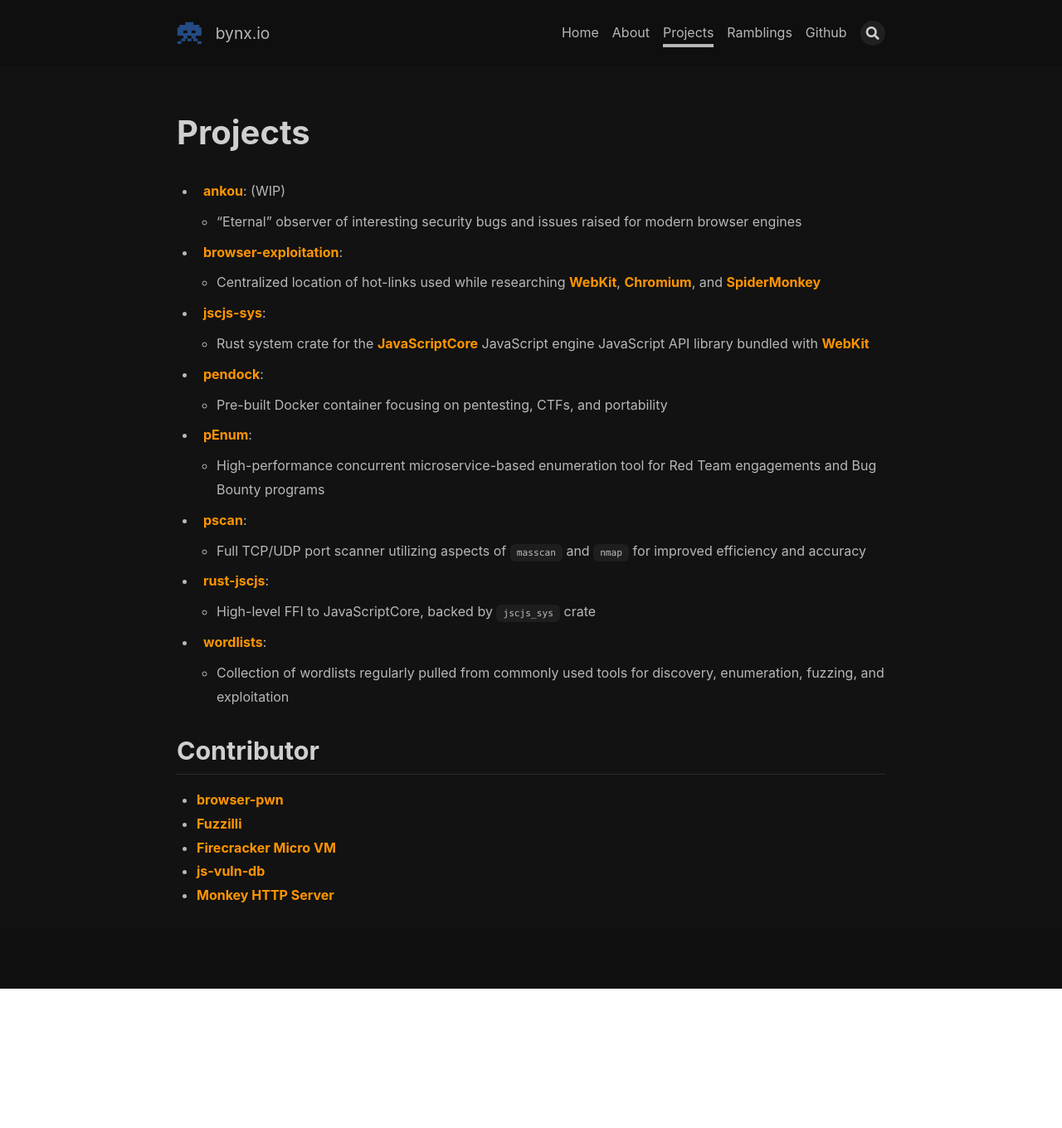
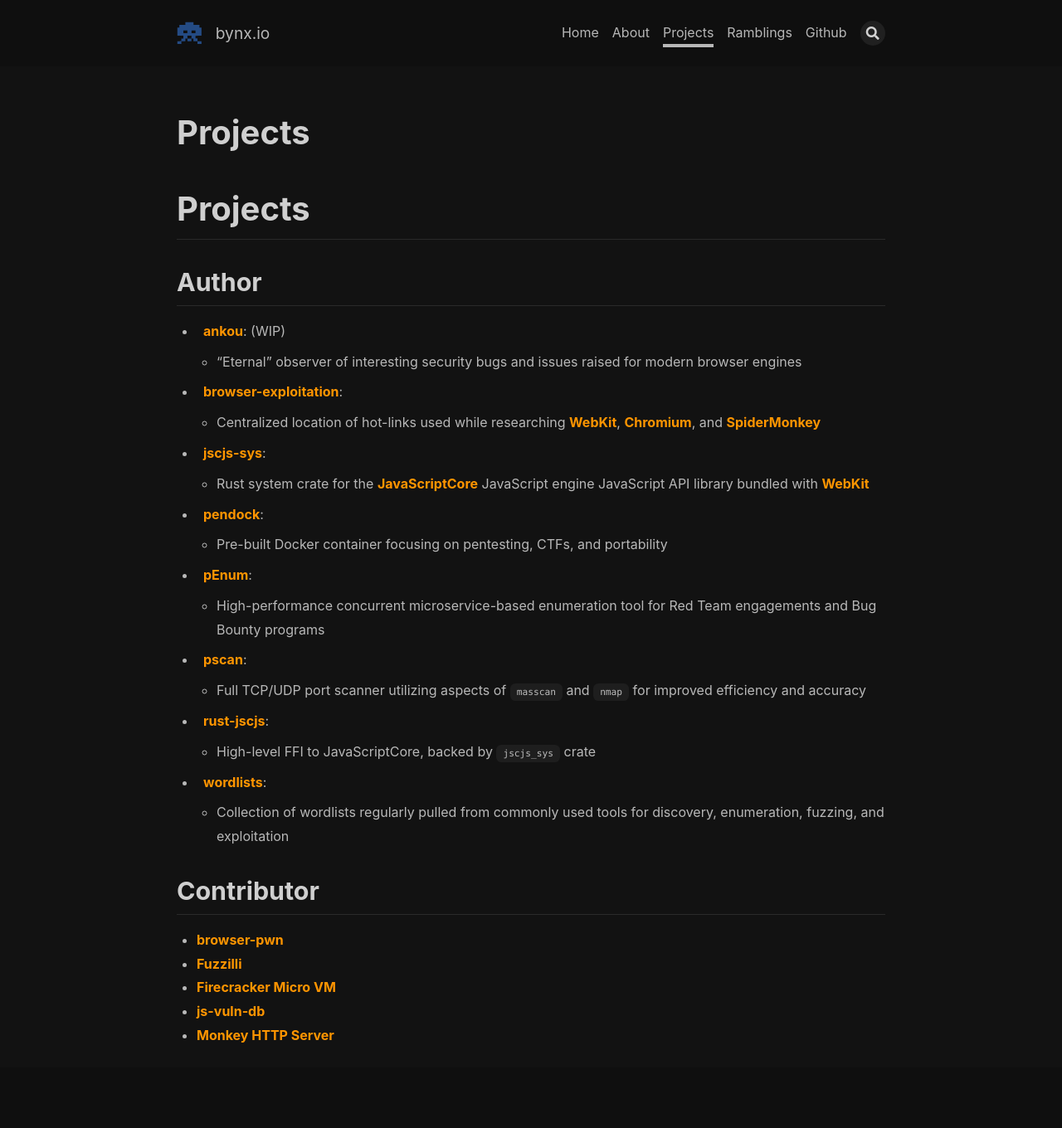
Before and after one commit to drtychai/drtychai.github.io, a Jekyll site: the page built from projects.md, in a window 1280 px wide. Shown: the whole page at 83% size. Built offline with Jekyll 4.4.1, drawn with Linux system fonts in a browser that asks for light colours; nearby versions of some CDN libraries; our own code applies the rules of GitHub Pages for plain Markdown files; before the commit the page ends 1192 px from its top, so only the background shows below that.

```diff
--- a/projects.md
+++ b/projects.md
@@ -10,6 +10,9 @@
   # @end locale config
 key: page-projects
 ---
+
+# Projects
+## Author
 
 - [ankou](https://github.com/drtychai/ankou): (WIP)
 
```
